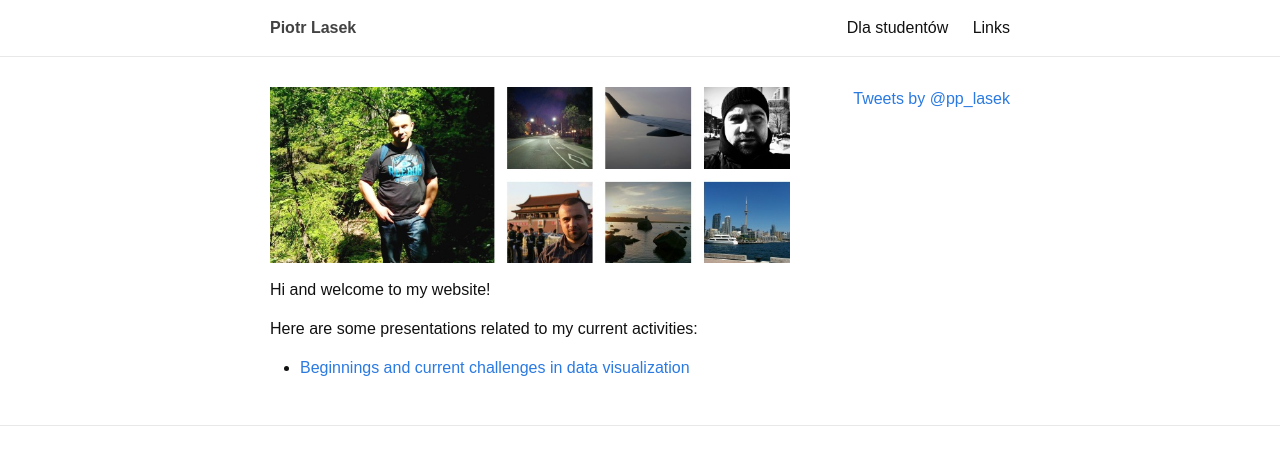
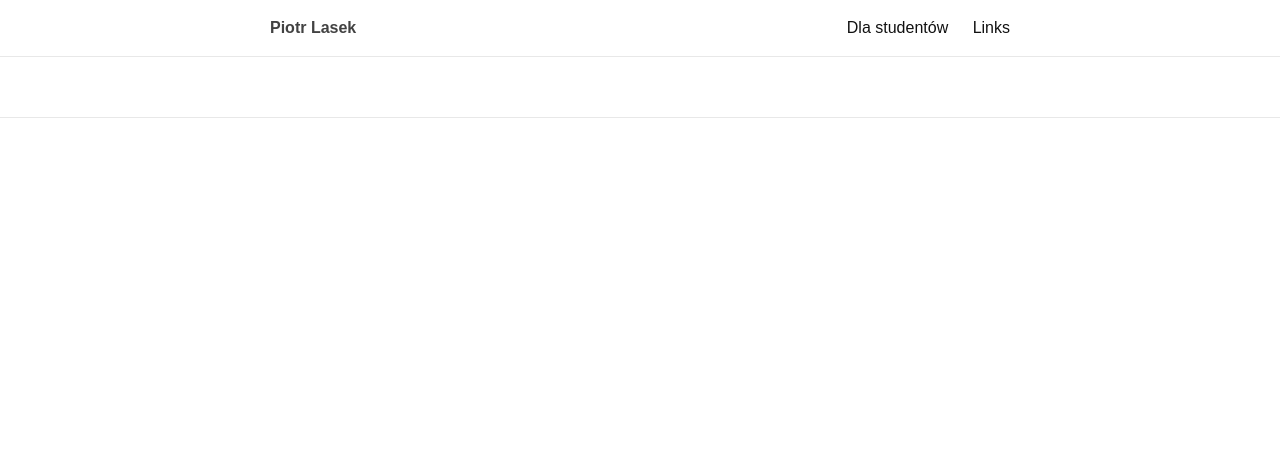
Before and after one commit to piotrlasek/piotrlasek.github.io, a Jekyll site: the page built from index.html, in a window 1280 px wide. Shown: the top 465 px of the page. Built offline with Jekyll 4.4.1, drawn with Linux system fonts in a browser that asks for light colours; comment, search, counter and statistics services are not loaded.

Commit message:
Update index.html

```diff
--- a/index.html
+++ b/index.html
@@ -3,45 +3,5 @@ layout: home
 ---
 <div class="home">
 <div class="home_left" style="float: left; width: 520px">
-<img src="images/home.jpg" style="margin-bottom: 15px;"/>
-<p>
-Hi and welcome to my website!
-</p>
-
-<p>
-Here are some presentations related to my current activities:
-
-<ul>
-	<li><a href="talks/datavis">Beginnings and current challenges in data visualization</datavis></li>
-<ul>
-
-</p>
-
-</div>
-<div style="float: right;" class="twitter">
-<a class="twitter-timeline" href="https://twitter.com/pp_lasek" data-widget-id="586353409034444801" width=200px>Tweets by @pp_lasek</a>
-<script>!function(d,s,id){var js,fjs=d.getElementsByTagName(s)[0],p=/^http:/.test(d.location)?'http':'https';if(!d.getElementById(id)){js=d.createElement(s);js.id=id;js.src=p+"://platform.twitter.com/widgets.js";fjs.parentNode.insertBefore(js,fjs);}}(document,"script","twitter-wjs");</script>
 </div>
 </div>
-
-<!--
-<div class="home">
-
-  <h1 class="page-heading">Posts</h1>
-
-  <ul class="post-list">
-    {% for post in site.posts %}
-      <li>
-        <span class="post-meta">{{ post.date | date: "%b %-d, %Y" }}</span>
-
-        <h2>
-          <a class="post-link" href="{{ post.url | prepend: site.baseurl }}">{{ post.title }}</a>
-        </h2>
-      </li>
-    {% endfor %}
-  </ul>
-
-  <p class="rss-subscribe">subscribe <a href="{{ "/feed.xml" | prepend: site.baseurl }}">via RSS</a></p>
-
-</div>
--->
```
